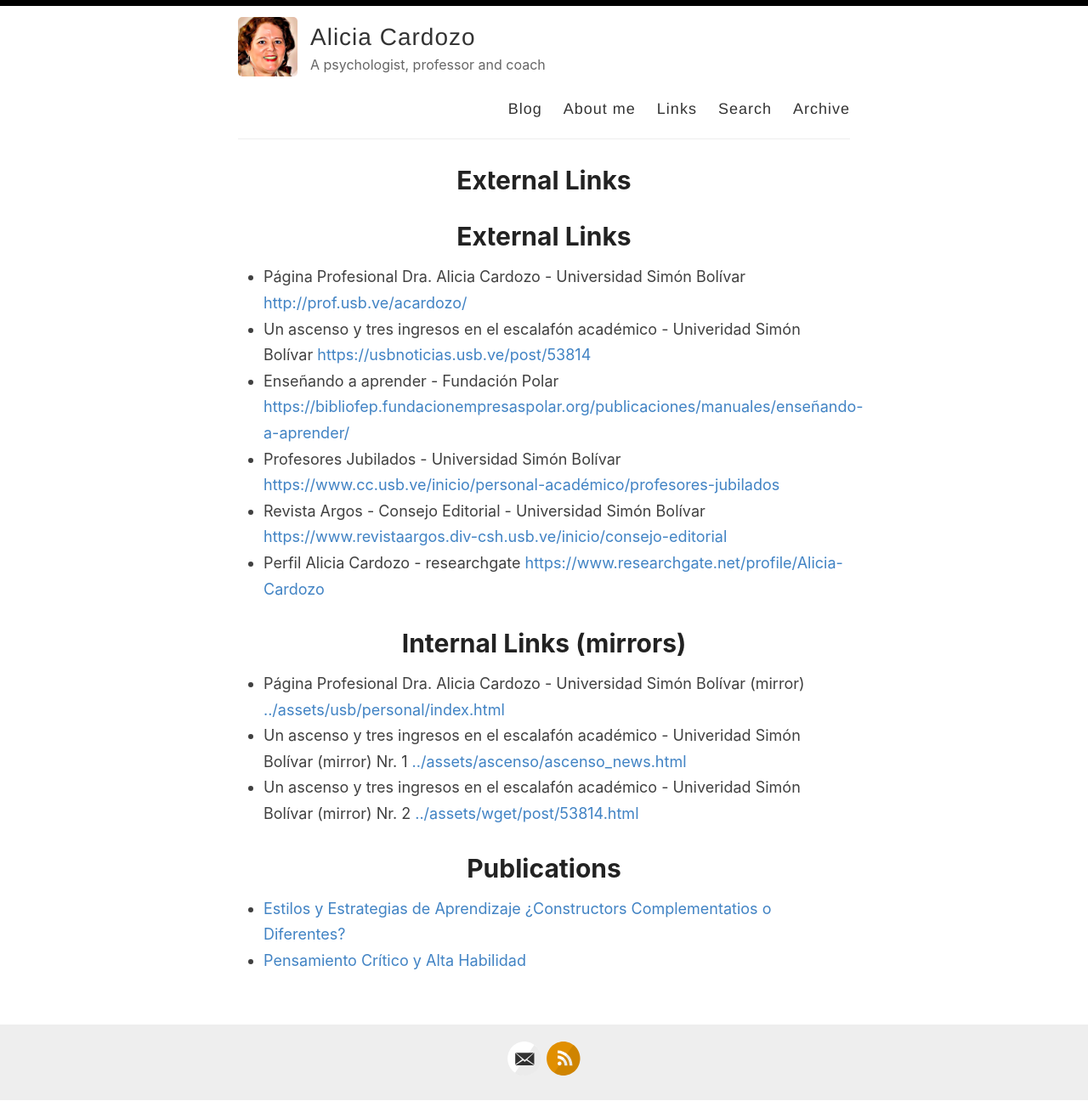
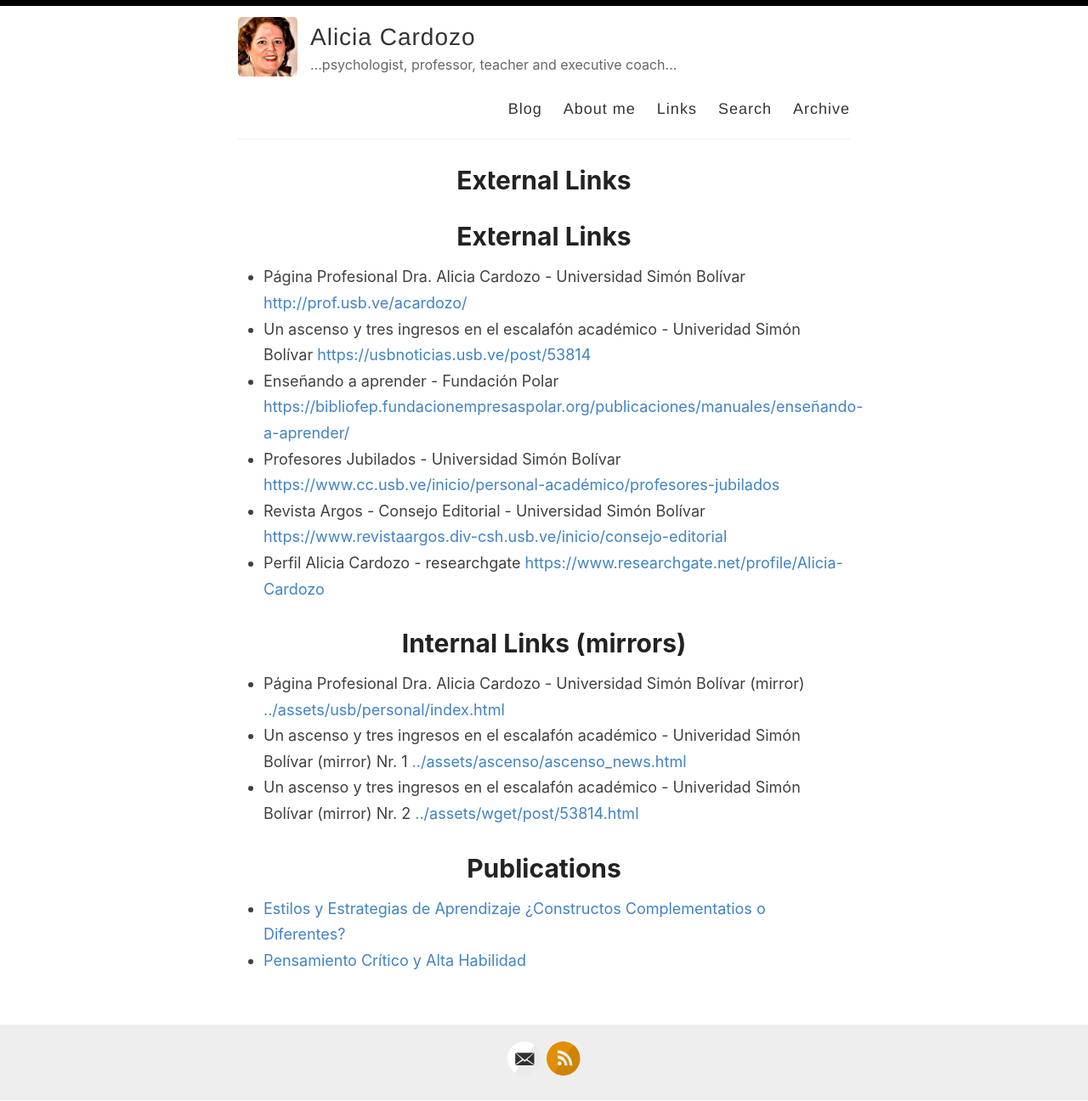
Before and after one commit to bochinche/academia, a Jekyll site: the page built from _pages/links.md, in a window 1280 px wide. Shown: the whole page at 85% size. Built offline with Jekyll 4.4.1, drawn with Linux system fonts in a browser that asks for light colours; our own code applies the rules of GitHub Pages for plain Markdown files.

Commit message:
added some info

```diff
--- a/_config.yml
+++ b/_config.yml
@@ -9,7 +9,7 @@ name: Alicia Cardozo
 author: Alicia Cardozo
 
 # Short bio or description (displayed in the header)
-description: A psychologist, professor and coach
+description: ...psychologist, professor, teacher and executive coach...
 
 # URL of your avatar or profile pic (you could use your GitHub profile pic)
 avatar: /images/reverie.png
--- a/_pages/links.md
+++ b/_pages/links.md
@@ -18,5 +18,5 @@ permalink: /links/
 - Un ascenso y tres ingresos en el escalafón académico - Univeridad Simón Bolívar (mirror) Nr. 2 [../assets/wget/post/53814.html](../assets/wget/post/53814.html)
 
 # Publications
-- [Estilos y Estrategias de Aprendizaje ¿Constructors Complementatios o Diferentes?](../assets/publications/Estilos_y_estrategias_de_aprendizaje_con.pdf)
+- [Estilos y Estrategias de Aprendizaje ¿Constructos Complementatios o Diferentes?](../assets/publications/Estilos_y_estrategias_de_aprendizaje_con.pdf)
 - [Pensamiento Crítico y Alta Habilidad](../assets/publications/Pensamiento_critico_y_alta_habilidad.pdf)
```
